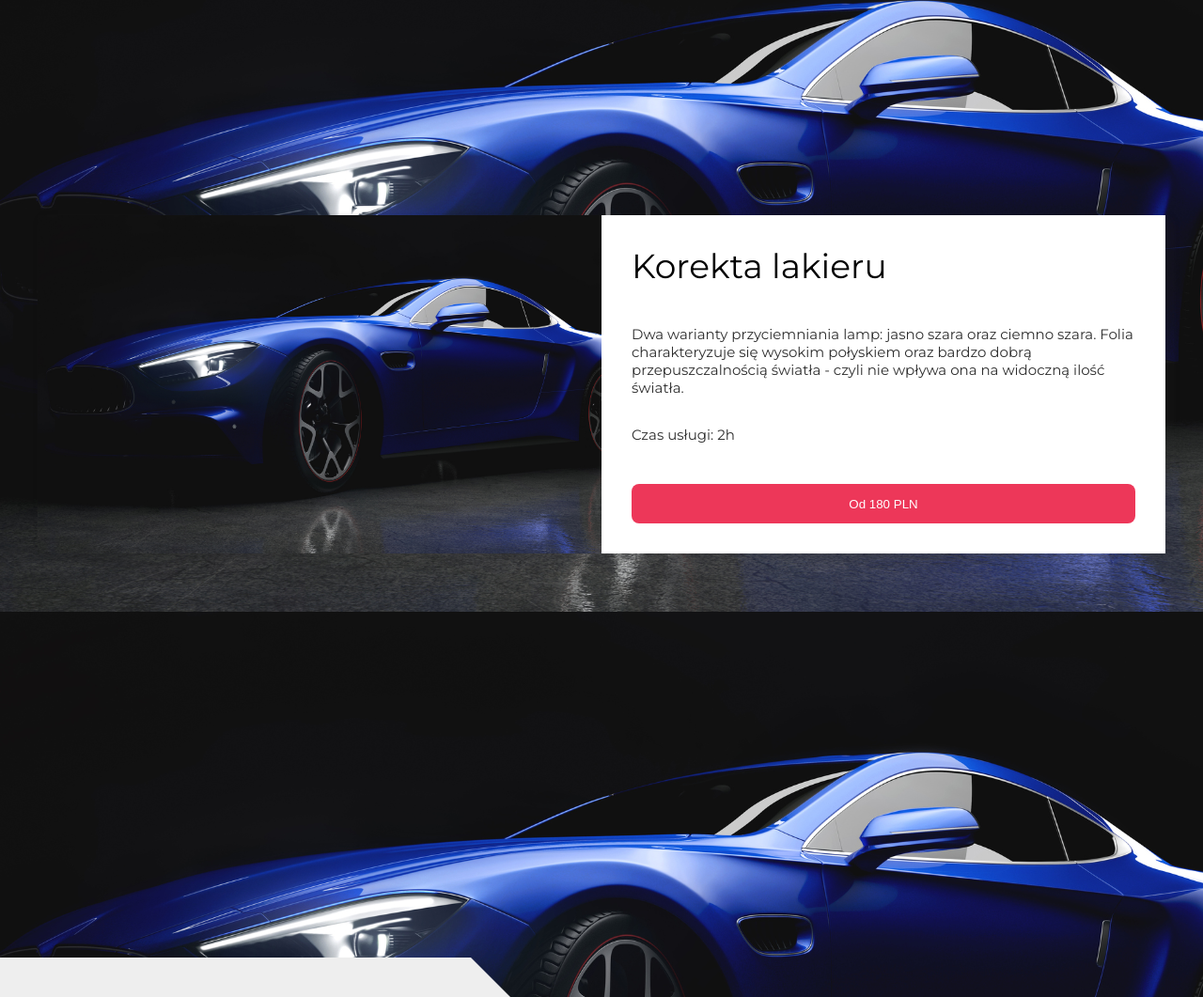
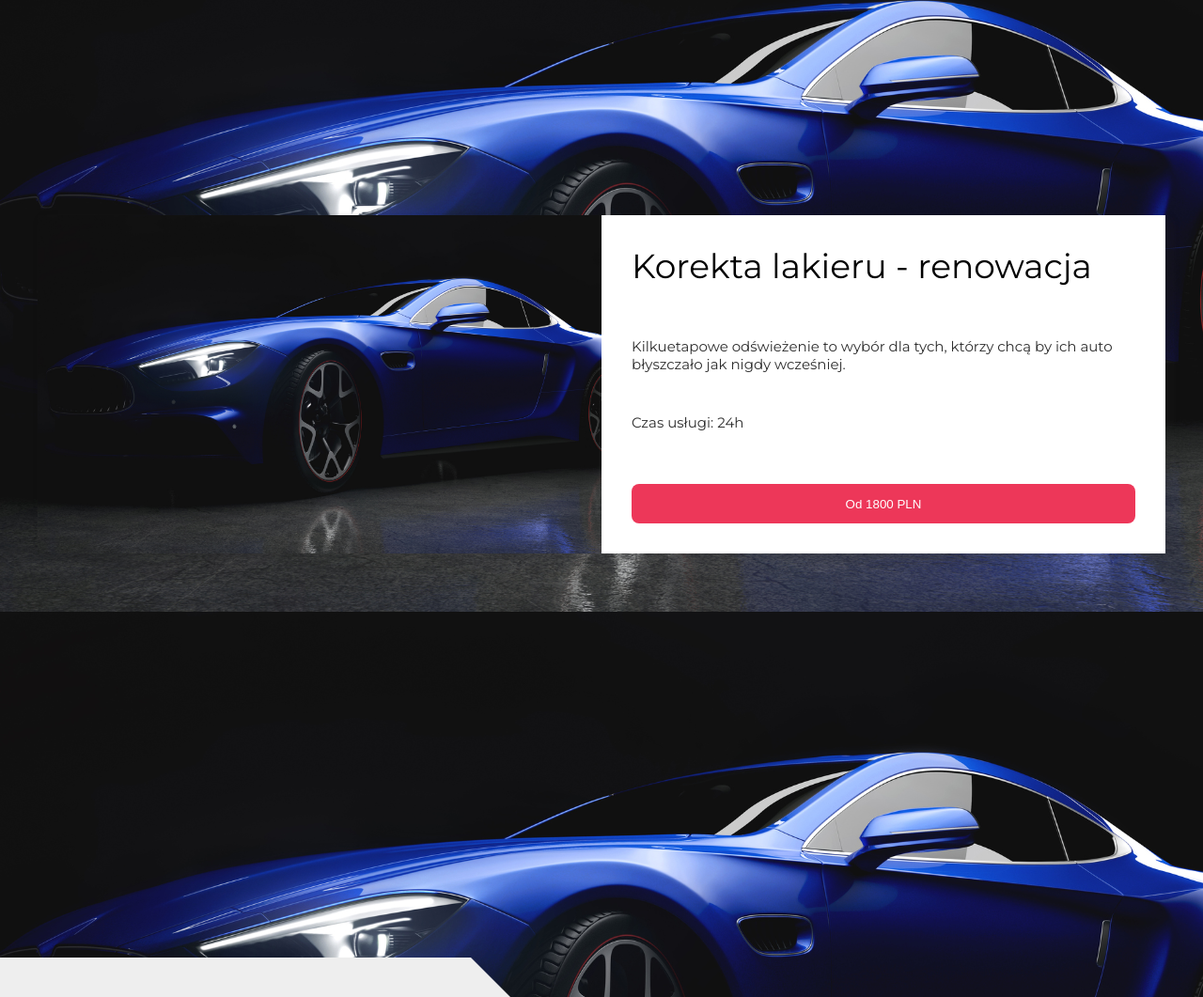
Before and after one commit to zuwalo/seven, a plain HTML site: page index.html in a window 1280 px wide. Shown: the part 10207-11268 px from the top of the page at 94% size. Drawn offline with Linux system fonts and the light colour scheme.

Commit message:
Update index.html

```diff
--- a/index.html
+++ b/index.html
@@ -324,14 +324,12 @@
                     <div class="offers__option">
                         <img src="img/main_big.jpg" alt="ddfdf" class="offers__option-img">
                         <div class="offers__option-info">
-                            <h3 class="offers__option-heading">Korekta lakieru</h3>
+                            <h3 class="offers__option-heading">Korekta lakieru - renowacja</h3>
 
-                            <p class="offers__option-text">Dwa warianty przyciemniania lamp: jasno szara oraz ciemno szara.
-                                Folia charakteryzuje się wysokim połyskiem oraz bardzo dobrą przepuszczalnością
-                            światła - czyli nie wpływa ona na widoczną ilość światła.</p>
-                            <p class="offers__option-text">Czas usługi: 2h</p>
+                            <p class="offers__option-text">Kilkuetapowe odświeżenie to wybór dla tych, którzy chcą by ich auto błyszczało jak nigdy wcześniej.</p>
+                            <p class="offers__option-text">Czas usługi: 24h</p>
 
-                            <button class="offers__option-btn btn-special-animation">Od 180 PLN</button>
+                            <button class="offers__option-btn btn-special-animation">Od 1800 PLN</button>
                         </div>
                     </div>
 
```
